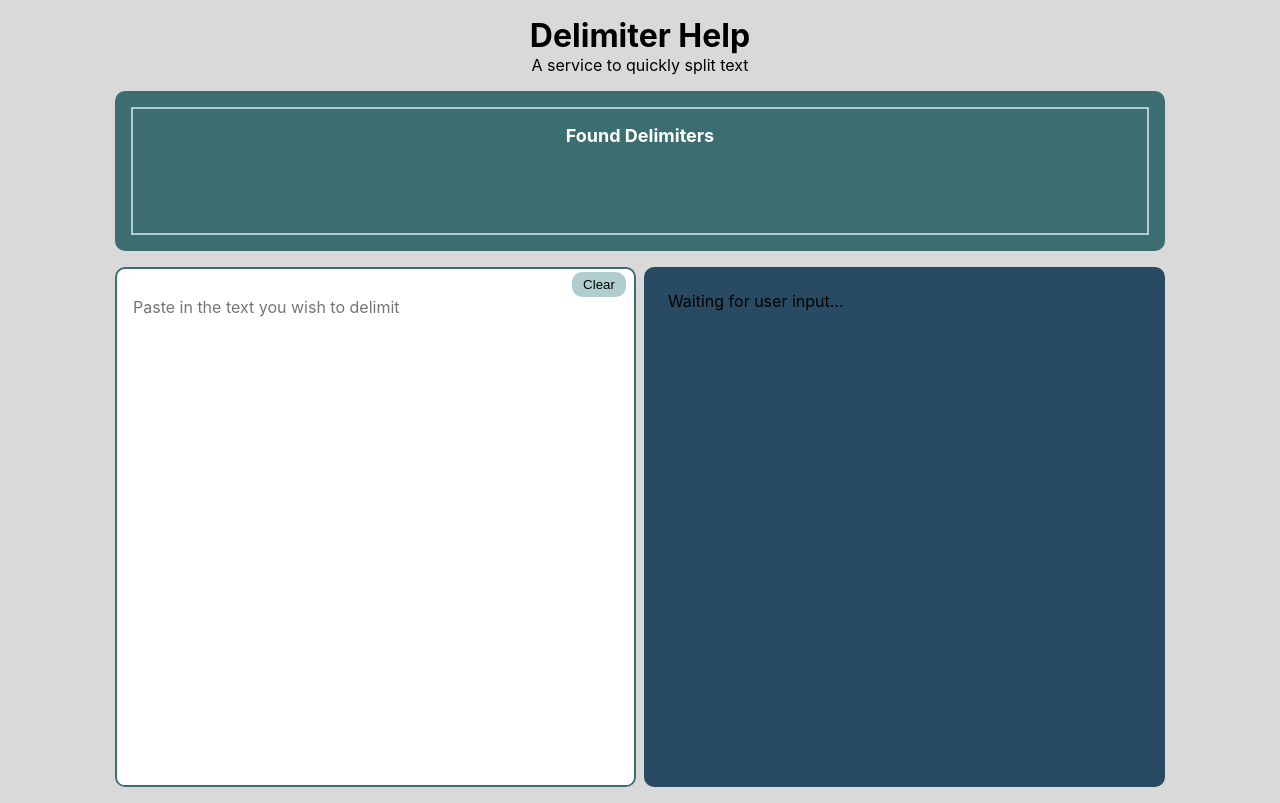
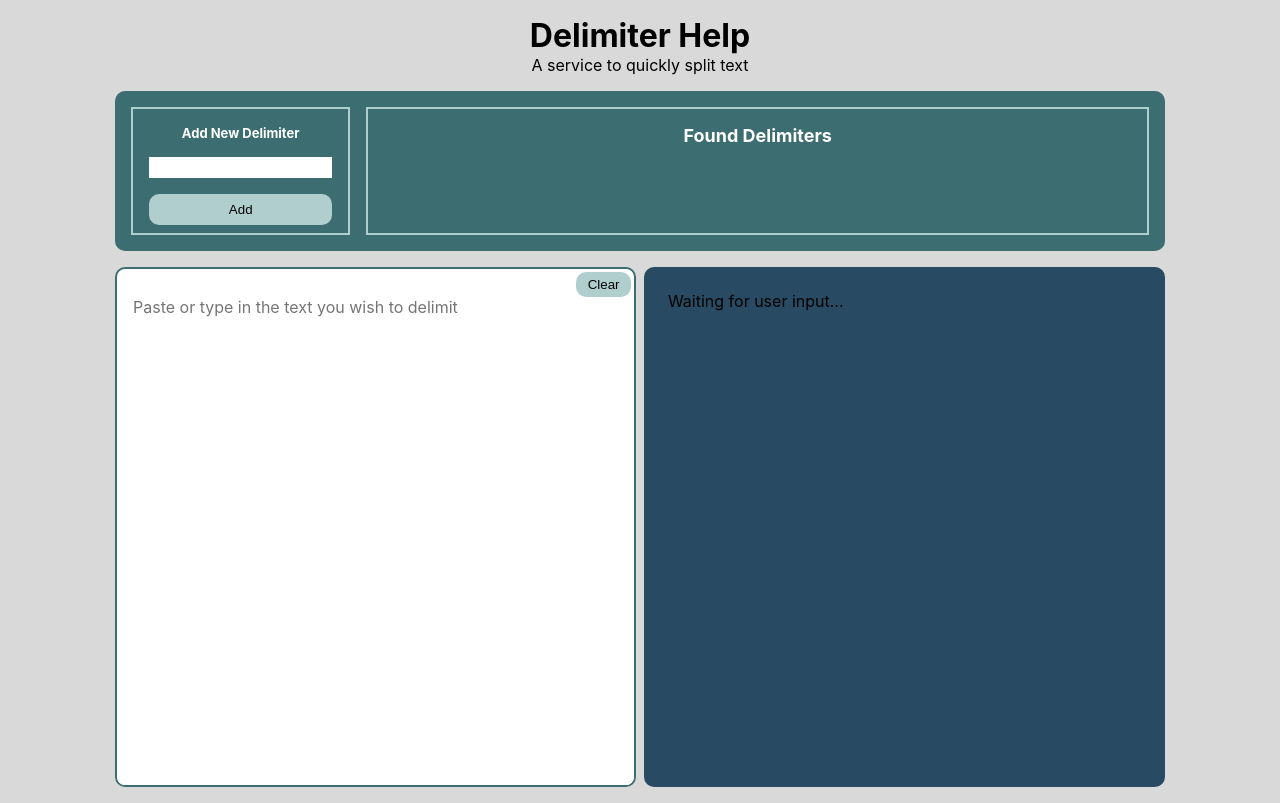
Before and after one commit to sinthushan/delimit_helper, a React (Vite) app: page / in a window 1280 px wide. Built offline with nearby package versions, Linux system fonts and the light colour scheme.

Commit message:
added functionality to add custom delimiter

```diff
--- a/src/App.tsx
+++ b/src/App.tsx
@@ -1,12 +1,13 @@
-import React, { useEffect, useState } from "react";
+import React, { useEffect, useRef, useState } from "react";
 import { ResultPane } from "./components/ResultPane";
 import { TextArea } from "./components/TextArea";
 import { Header } from "./components/Header";
 import { Filters } from "./components/Filters";
-import { IDelimiter, delimiters } from "./models/delimiter";
+import { Delimiter, IDelimiter, delimiters } from "./models/delimiter";
 function App() {
   const [text, setText] = useState("");
   const [delimitedText, setDelimitedText] = useState<string[][]>([[""]]);
+  const newDelimiterRef = useRef<HTMLInputElement>(null);
   const possible_delimiters = find_delimiters(text);
   let message = "";
 
@@ -53,8 +54,8 @@ function App() {
   }
 
   function delimitText(text: string): string[][] {
-    const ROWDELIMITER = "#&^";
-    const COLDELIMITER = "$%&";
+    const ROWDELIMITER = "♔";
+    const COLDELIMITER = "♕";
 
     delimiters.forEach((delimiter: IDelimiter) => {
       if (delimiter.type === "row") {
@@ -103,10 +104,32 @@ function App() {
     setText("");
   }
 
+  function addDelimiter() {
+    const value = newDelimiterRef.current?.value;
+    if (value) {
+      if (value === "♔" || value === "♕") {
+        window.alert("Character not allowed");
+        return;
+      }
+
+      const delimiter = new Delimiter(value);
+      delimiters.push(delimiter);
+      setDelimitedText(delimitText(text));
+      newDelimiterRef.current.value = "";
+    } else {
+      window.alert("Please provide a value");
+    }
+  }
+
   return (
     <>
       <Header />
-      <Filters delimiters={delimiters} handleSelect={handleSelect} />
+      <Filters
+        delimiters={delimiters}
+        handleSelect={handleSelect}
+        newDelimiterRef={newDelimiterRef}
+        addDelimiter={addDelimiter}
+      />
       <main className="container">
         <TextArea
           handleInput={handleInput}
--- a/src/components/Filters.tsx
+++ b/src/components/Filters.tsx
@@ -3,13 +3,29 @@ import { IDelimiter } from "../models/delimiter";
 export const Filters = ({
   delimiters,
   handleSelect,
+  newDelimiterRef,
+  addDelimiter,
 }: {
   delimiters: IDelimiter[];
   handleSelect: (e: React.ChangeEvent<HTMLSelectElement>) => void;
+  newDelimiterRef: React.RefObject<HTMLInputElement>;
+  addDelimiter: () => void;
 }) => {
   const foundDelimiters = delimiters.filter((delimiter) => delimiter.found);
   return (
     <section className="filters">
+      <div className="addDelimiterSection">
+        <label htmlFor="newDelimiter">Add New Delimiter</label>
+        <input
+          type="text"
+          id="newDelimiter"
+          name="newDelimiter"
+          ref={newDelimiterRef}
+        />
+        <button className="newDelimiterBtn" onClick={addDelimiter}>
+          Add
+        </button>
+      </div>
       <div className="found-delimiters">
         <header>Found Delimiters</header>
         <div className="delimiters">
--- a/src/components/TextArea.tsx
+++ b/src/components/TextArea.tsx
@@ -13,7 +13,7 @@ export const TextArea = ({
         Clear
       </button>
       <textarea
-        placeholder="Paste in the text you wish to delimit"
+        placeholder="Paste or type in the text you wish to delimit"
         value={text}
         onChange={handleInput}
       />
--- a/src/index.css
+++ b/src/index.css
@@ -74,10 +74,43 @@ td {
 }
 
 .filters {
+  display: flex;
+  flex-direction: row;
   background-color: #3c6e71;
   padding: 1rem;
   border-radius: 10px;
   height: 160px;
+}
+
+.addDelimiterSection input {
+  background-color: #ffffff;
+  border: none;
+  padding: 0.2rem;
+  margin: 1rem 0;
+}
+
+.addDelimiterSection label {
+  font-weight: bold;
+  color: #ffffff;
+  text-align: center;
+}
+
+.addDelimiterSection {
+  display: flex;
+  flex-direction: column;
+  border: 2px solid #b1cecf;
+  padding: 1rem;
+  height: 100%;
+  margin-right: 1rem;
+  flex: 0;
+}
+
+.newDelimiterBtn {
+  text-align: center;
+  background-color: #b1cecf;
+  border: none;
+  border-radius: 10px;
+  padding: 0.5rem 0;
 }
 
 .delimiters {
@@ -112,6 +145,7 @@ select {
   border: 2px solid #b1cecf;
   padding: 1rem;
   height: 100%;
+  flex: 1;
 }
 
 .found-delimiters header {
@@ -131,14 +165,14 @@ select {
   background-color: #b1cecf;
   border: none;
   border-radius: 10px;
+  float: right;
 }
 
 .clearbutton {
   padding: 0.3rem 0.7rem;
   margin-top: 0.2rem;
-  margin-right: auto;
-  position: relative;
-  left: 88%;
+  margin-right: 0.2rem;
+  float: right;
   text-align: center;
   background-color: #b1cecf;
   border: none;
--- a/src/models/delimiter.ts
+++ b/src/models/delimiter.ts
@@ -5,7 +5,7 @@ export interface IDelimiter {
   found: boolean;
 }
 
-class Delimiter implements IDelimiter {
+export class Delimiter implements IDelimiter {
   delimiter: string;
   type: "row" | "col" | "ignore" = "row";
   found: boolean = false;
```
